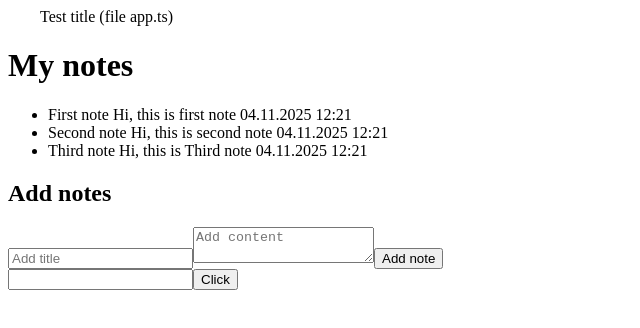
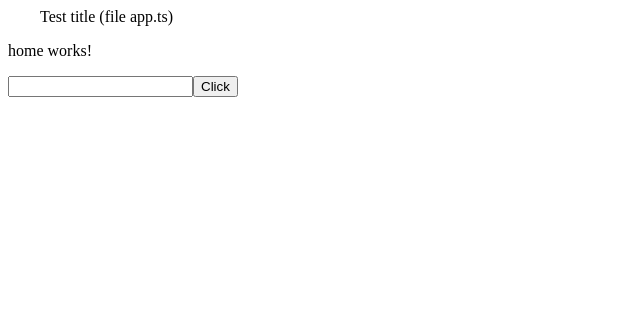
Before and after one commit to Grinch3214/learn-angular, an Angular app: page / in a window 1280 px wide. Shown: the top 328 px of the page, without its empty margins (0-640 px from the left). Built offline with nearby package versions, Linux system fonts and the light colour scheme.

Commit message:
Add router

```diff
--- a/src/app/app.html
+++ b/src/app/app.html
@@ -1,6 +1,8 @@
 <app-header [title]="title"></app-header>
 
-<h1 (click)="showConsole()">My notes</h1>
+<router-outlet></router-outlet>
+
+<!-- <h1 (click)="showConsole()">My notes</h1>
 
 <ul>
 	<li *ngFor="let note of notes()">
@@ -17,6 +19,6 @@
 	<textarea [(ngModel)]="newNote().content" placeholder="Add content"></textarea>
 
 	<button (click)="addNote()">Add note</button>
-</div>
+</div> -->
 
 <app-footer (subscribeClicked)="handleSubscribe()"></app-footer>
--- a/src/app/app.routes.ts
+++ b/src/app/app.routes.ts
@@ -1,3 +1,8 @@
 import { Routes } from '@angular/router';
+import { Home } from './pages/home/home';
+import { About } from './pages/about/about';
 
-export const routes: Routes = [];
+export const routes: Routes = [
+  { path: '', component: Home },
+  { path: 'about', component: About },
+];
--- a/src/app/app.ts
+++ b/src/app/app.ts
@@ -9,7 +9,7 @@ import { NoteService } from './services/note';
 
 @Component({
   selector: 'app-root',
-  imports: [CommonModule, FormsModule, Header, Footer],
+  imports: [CommonModule, RouterOutlet, FormsModule, Header, Footer],
   templateUrl: './app.html',
   styleUrl: './app.scss',
 })
```
